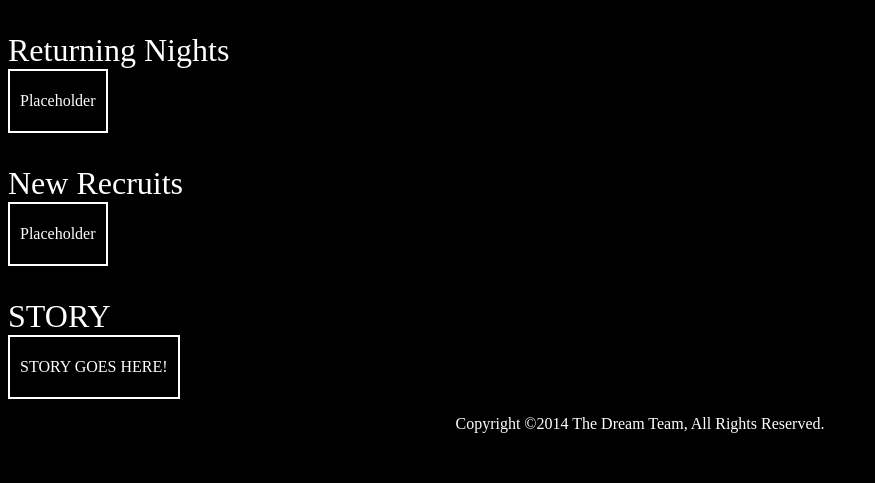
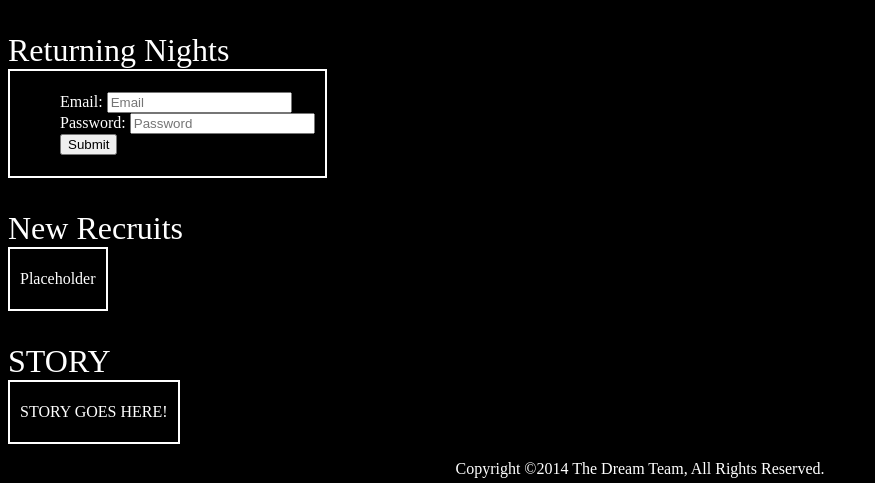
Before and after one commit to wspurgin/NightKnights, a PHP site: page /html/login.php in a window 1280 px wide. Shown: the part 58-541 px from the top of the page, without its empty margins (0-875 px from the left). Run offline with PHP 8.4, Linux system fonts and the light colour scheme.

Commit message:
Wrote login.html module.

```diff
--- a/public/css/master.css
+++ b/public/css/master.css
@@ -48,6 +48,16 @@ p
   text-align: center;
 }
 
+form ul > li
+{
+
+}
+
+label
+{
+  color: white;
+}
+
 footer
 {
   text-align: center;
--- a/public/html/modules/login.html
+++ b/public/html/modules/login.html
@@ -1 +1,17 @@
-<p>Placeholder</p>
+<form action="" id="loginform">
+  <ul>
+    <li>
+      <label for="loginEmail">Email: </label>
+      <input type="email" placeholder="Email" id="loginEmail">
+    </li>
+
+    <li>
+      <label for="loginPassword">Password: </label>
+      <input type="password" placeholder="Password" id="loginPassword">
+    </li>
+
+    <li>
+      <input type="submit" method="POST">
+    </li>
+  </ul>
+</form>
```
